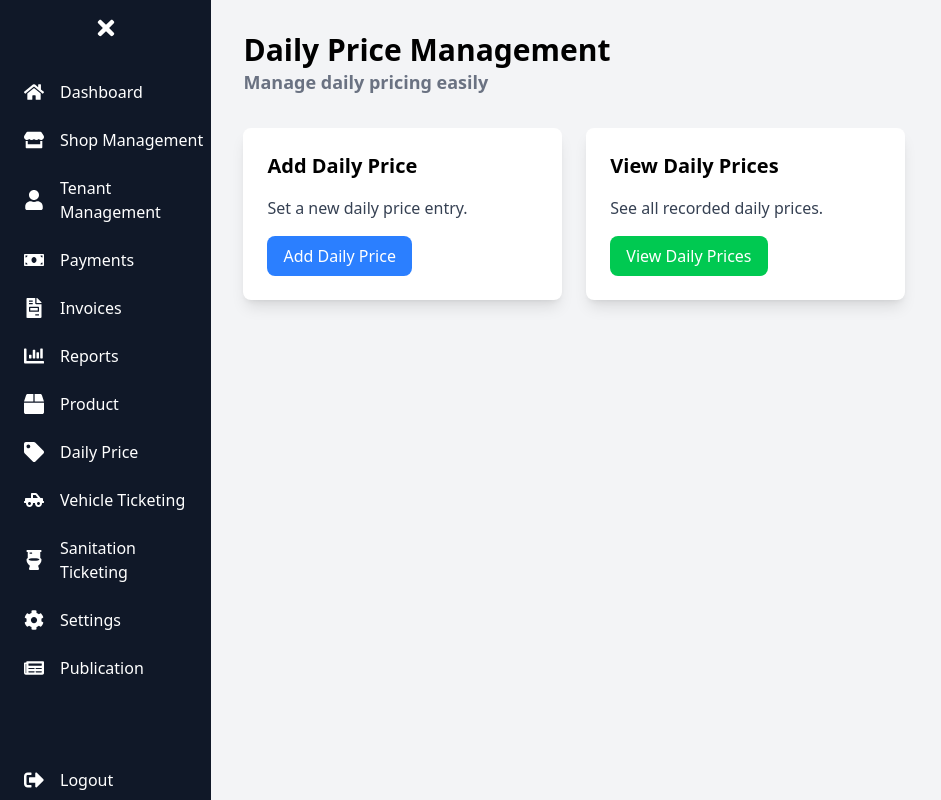
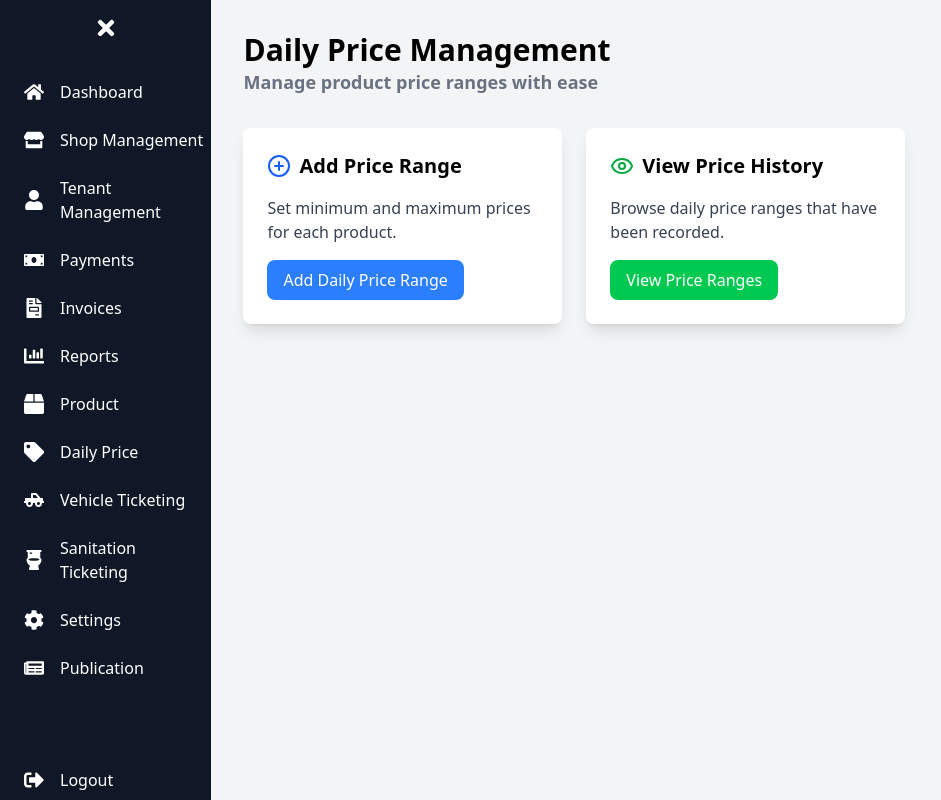
Before and after one commit to RashenThemiya/community, a React (Vite) app in the folder Frontend/: page /daily-price in a window 1280 px wide. Shown: the whole page, without its empty margins (0-941 px from the left). Built offline with nearby package versions, Linux system fonts and the light colour scheme.

Commit message:
Update DailyPrice.jsx

```diff
--- a/Frontend/src/pages/DailyPrice/DailyPrice.jsx
+++ b/Frontend/src/pages/DailyPrice/DailyPrice.jsx
@@ -1,3 +1,4 @@
+import { Eye, PlusCircle } from "lucide-react"; // optional icons
 import { useNavigate } from "react-router-dom";
 import Sidebar from "../../components/Sidebar";
 
@@ -13,33 +14,40 @@ const DailyPrice = () => {
       <div className="p-8 w-full overflow-auto">
         <div className="text-3xl font-semibold mb-8">
           <h1>Daily Price Management</h1>
-                    <p className="text-lg text-gray-500">Manage daily pricing easily</p>
+          <p className="text-lg text-gray-500">Manage product price ranges with ease</p>
         </div>
 
         {/* Daily Price Cards */}
         <div className="grid grid-cols-1 sm:grid-cols-2 md:grid-cols-3 lg:grid-cols-3 gap-6">
-
-                    {/* Add Daily Price */}
+          {/* Add Daily Price Range */}
           <div className="bg-white p-6 rounded-lg shadow-lg hover:shadow-2xl transition duration-300">
-                        <h2 className="text-xl font-semibold mb-4">Add Daily Price</h2>
-                        <p className="text-gray-700 mb-4">Set a new daily price entry.</p>
+            <h2 className="text-xl font-semibold mb-4 flex items-center">
+              <PlusCircle className="mr-2 text-blue-600" /> Add Price Range
+            </h2>
+            <p className="text-gray-700 mb-4">
+              Set minimum and maximum prices for each product.
+            </p>
             <button
               className="bg-blue-500 text-white py-2 px-4 rounded-lg hover:bg-blue-600 w-full sm:w-auto"
               onClick={() => navigate("/add-dailyprice")}
             >
-                            Add Daily Price
+              Add Daily Price Range
             </button>
           </div>
 
-                    {/* View Daily Prices */}
+          {/* View Daily Price Ranges */}
           <div className="bg-white p-6 rounded-lg shadow-lg hover:shadow-2xl transition duration-300">
-                        <h2 className="text-xl font-semibold mb-4">View Daily Prices</h2>
-                        <p className="text-gray-700 mb-4">See all recorded daily prices.</p>
+            <h2 className="text-xl font-semibold mb-4 flex items-center">
+              <Eye className="mr-2 text-green-600" /> View Price History
+            </h2>
+            <p className="text-gray-700 mb-4">
+              Browse daily price ranges that have been recorded.
+            </p>
             <button
               className="bg-green-500 text-white py-2 px-4 rounded-lg hover:bg-green-600 w-full sm:w-auto"
               onClick={() => navigate("/view-dailyprices")}
             >
-                            View Daily Prices
+              View Price Ranges
             </button>
           </div>
         </div>
```
Lines whose indentation alone changed are shown as unchanged.
